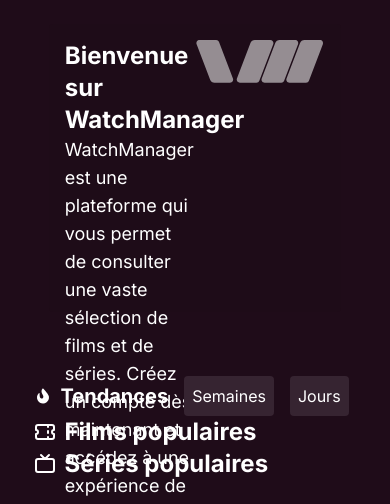
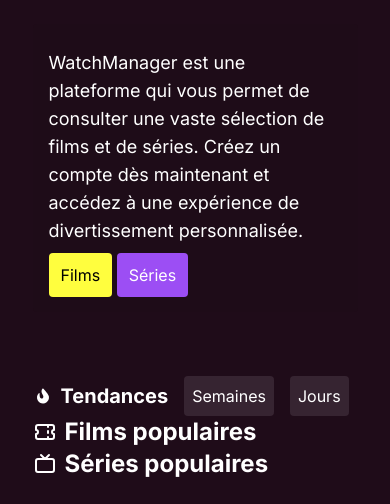
Before and after one commit to jules-jean-louis1/cinetech, a PHP site: the page made by src/View/home.php in a window 390 px wide. Shown: the part 64-568 px from the top of the page. Run offline with PHP 8.4, Linux system fonts and the light colour scheme; the template is opened without the code that fills it, so the values that code supplies are empty; some libraries are stand-ins or nearby versions.

Commit message:
add home page responsive

```diff
--- a/public/script/script_index.js
+++ b/public/script/script_index.js
@@ -1,24 +1,36 @@
-import {headerMenu, LoginRegister, yearsFormat} from './function/function.js';
-import { profilHeader } from "./function/function.js";
-import { formatDate } from "./function/function.js";
-import { getPosterPath } from "./function/function.js";
-import { successMessageToast } from './function/function.js';
-import { searchBarHeader } from "./function/function.js";
+import {
+    formatDate,
+    getPosterPath,
+    headerMenu,
+    LoginRegister,
+    profilHeader,
+    successMessageToast,
+    searchBarHeader,
+    reponsiveMenu,
+    responsiveBtnSearch,
+} from './function/function.js';
+import {displayMessageToast} from './function/function.js';
+import {yearsFormat} from './function/function.js';
+import {generateSlug} from './function/function.js';
 
-const btnHeaderloginRegister = document.querySelector('#btnHeaderLoginRegister');
-const btnHeaderLogout = document.querySelector('#btnHeaderLogout');
+const btnHeaderloginRegister = document.querySelector("#btnHeaderLoginRegister");
+const btnHeaderloginMobil = document.querySelector('#btnHeaderloginMobil');
 const btnHeaderProfile = document.querySelector('#btnHeaderProfile');
 const containerModalDialog = document.querySelector('#containerModalDialog');
-const containerSearchBar = document.querySelector('#containerSearchBar');
 
 if (btnHeaderloginRegister) {
     LoginRegister(btnHeaderloginRegister);
 }
+if (btnHeaderloginMobil) {
+    LoginRegister(btnHeaderloginMobil);
+}
 if (btnHeaderProfile) {
+    await headerMenu();
     await profilHeader(btnHeaderProfile);
-    await headerMenu();
 }
 searchBarHeader();
+reponsiveMenu();
+responsiveBtnSearch();
 
 
 // INDEX PAGE
@@ -31,12 +43,6 @@ const containerQuickAccessImg = document.querySelector('#containerQuickAccessImg
 
 // Creation d'un barre de recherche
 // Recupération des données de l'API Films populaires
-function generateSlug(title) {
-    let slug = title.toLowerCase(); // Convertit le titre en minuscules
-    slug = slug.replace(/[^a-z0-9]+/g, '-'); // Remplace les caractères non alphabétiques et non numériques par des tirets
-    slug = slug.replace(/^-+|-+$/g, ''); // Supprime les tirets en début et en fin de chaîne
-    return slug;
-}
 function createVoteCircle(voteAverage) {
     const percentage = (voteAverage / 10) * 100;
     const aroundPercentage = Math.round(percentage / 10) * 10;
--- a/src/View/home.php
+++ b/src/View/home.php
@@ -21,10 +21,10 @@
     <div id="containerQuickAccess" class="h-fit py-6">
         <div id="containerQuickAccessImg"></div>
         <div class="flex justify-center">
-            <div class="flex items-center justify-between p-4 h-72 w-9/12 bg-[#1F0C1983] rounded">
-                <div class="flex flex-col justify-around h-full w-1/2">
+            <div class="flex flex-col lg:flex-row items-center justify-between p-4 h-72 w-10/12 xl:w-9/12 bg-[#1F0C1983] rounded">
+                <div class="flex flex-col justify-around h-full w-full lg:w-1/2">
                     <div id="introWebsite" class="text-white">
-                        <h1 class="text-2xl font-bold">Bienvenue sur WatchManager</h1>
+                        <h1 class="text-2xl font-bold hidden lg:block">Bienvenue sur WatchManager</h1>
                         <p class="text-lg h-fit">WatchManager est une plateforme qui vous permet de consulter une vaste sélection de films et de séries. Créez un compte dès maintenant et accédez à une expérience de divertissement personnalisée.</p>
                     </div>
                     <div>
@@ -36,7 +36,7 @@
                         </button>
                     </div>
                 </div>
-                <div class="h-full w-1/2">
+                <div class="hidden lg:block h-full w-1/2">
                     <svg viewBox="0 0 84 28" fill="#BEBABDBD" stroke="none" xmlns="http://www.w3.org/2000/svg">
                         <path d="M1.03603 2.7134C0.536115 1.40411 1.50298 0 2.90446 0H13.6228C14.4521 0 15.1954 0.511825 15.4912 1.2866L24.464 24.7866C24.9639 26.0959 23.997 27.5 22.5955 27.5H12.5658C11.3218 27.5 10.2069 26.7323 9.76313 25.5701L1.03603 2.7134Z"/>
                         <path d="M27.036 24.7866C26.5361 26.0959 27.503 27.5 28.9045 27.5H39.6228C40.4521 27.5 41.1954 26.9882 41.4912 26.2134L50.464 2.7134C50.9639 1.40411 49.997 0 48.5955 0L38.5658 0C37.3218 0 36.2069 0.767737 35.7631 1.9299L27.036 24.7866Z"/>
```
